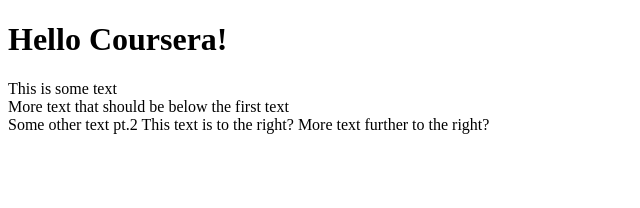
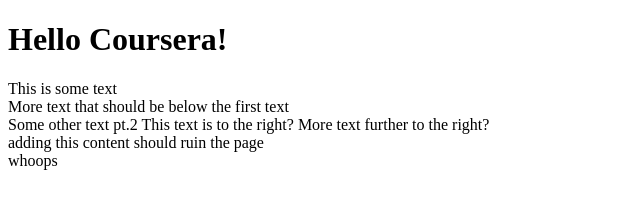
Before and after one commit to Fortissimo156/website-practice, a plain HTML site: page site/index.html in a window 1280 px wide. Shown: the whole page, without its empty margins (0-640 px from the left). Drawn offline with Linux system fonts and the light colour scheme.

Commit message:
breaking

```diff
--- a/site/index.html
+++ b/site/index.html
@@ -7,5 +7,6 @@
 <h1>Hello Coursera!</h1>
 <div> This is some text </div> <span> More text that should be below the first text </span> <div> Some other text pt.2 <span> This text is to the right? </span> <span> More text further to the right? </span> </div>
 
+<div> adding this content should ruin the page <div> whoops </div> </div>
 </body>
 </html>
```
